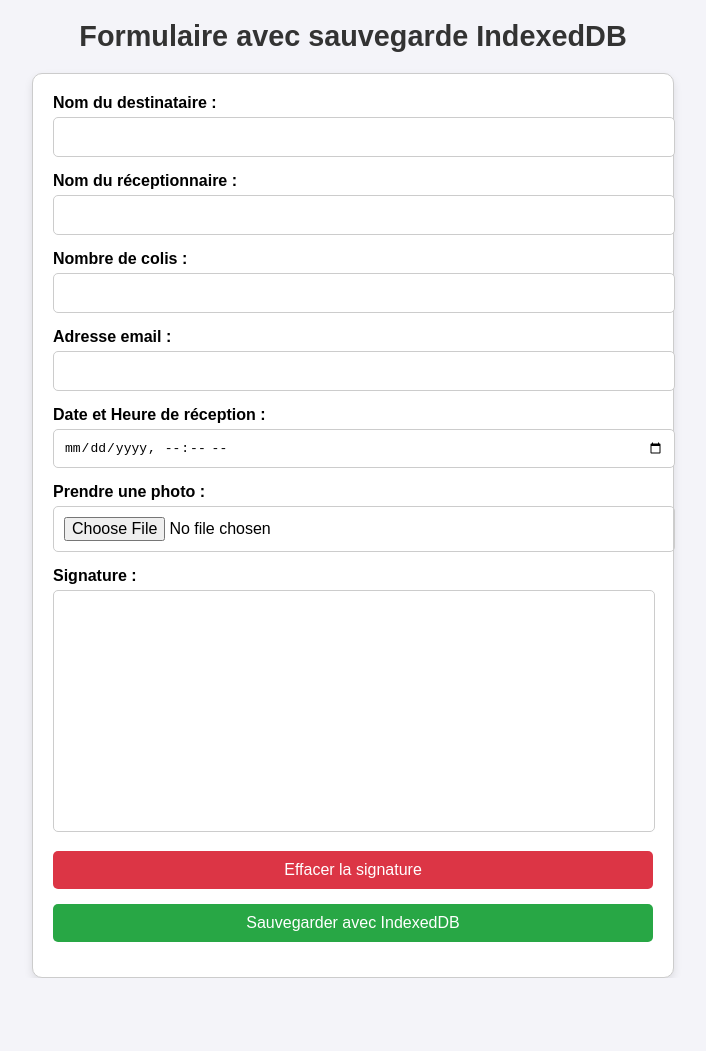
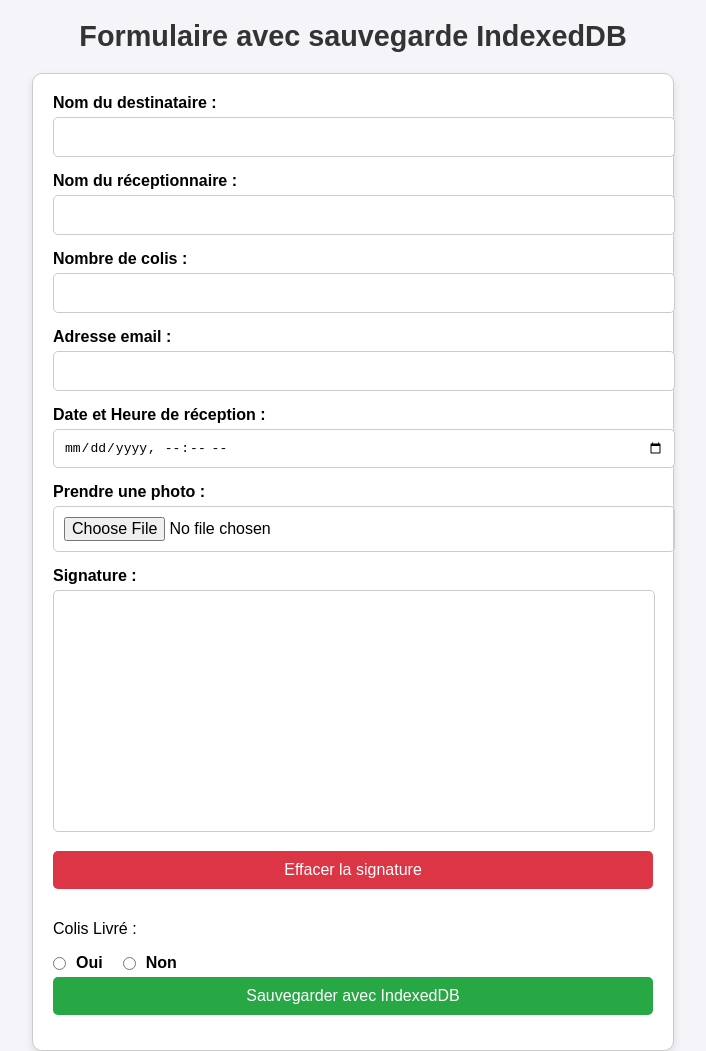
Before and after one commit to fourcheerv/colis, a website: page index.html in a window 1280 px wide. Shown: the whole page, without its empty margins (287-993 px from the left). Before the commit the page ends 978 px from the top, so only its background shows below. Drawn offline with nearby package versions, Linux system fonts and the light colour scheme.

Commit message:
ok modifié avec colis livré

```diff
--- a/index.html
+++ b/index.html
@@ -33,6 +33,18 @@
         <label>Signature :</label>
         <canvas id="signaturePad" width="500" height="200"></canvas>
         <button type="button" id="clearSignature">Effacer la signature</button>
+
+        <p>Colis Livré :</p>
+        <div class="radio-group">
+            <label>
+                <input type="radio" id="trueRadio" name="delivered" value="true" />
+                Oui
+            </label>
+            <label>
+                <input type="radio" id="falseRadio" name="delivered" value="false" />
+                Non
+            </label>
+        </div>
 
         <button type="submit">Sauvegarder avec IndexedDB</button>
     </form>
```
